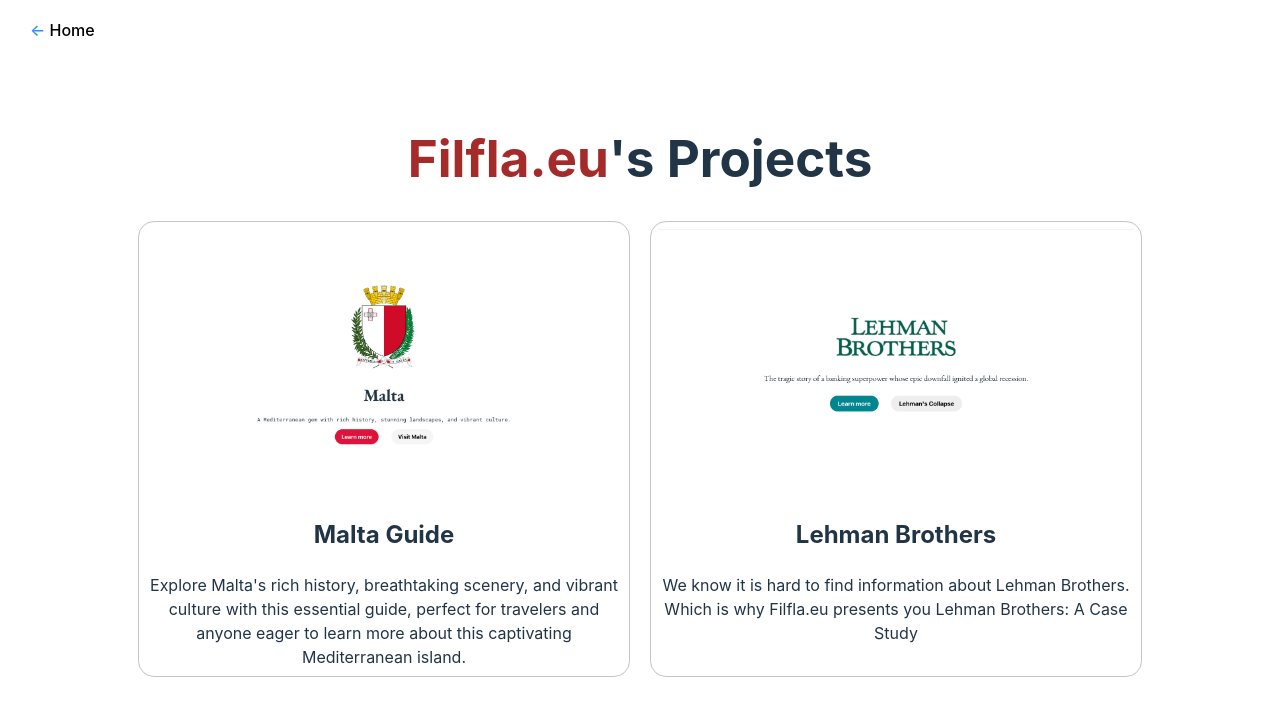
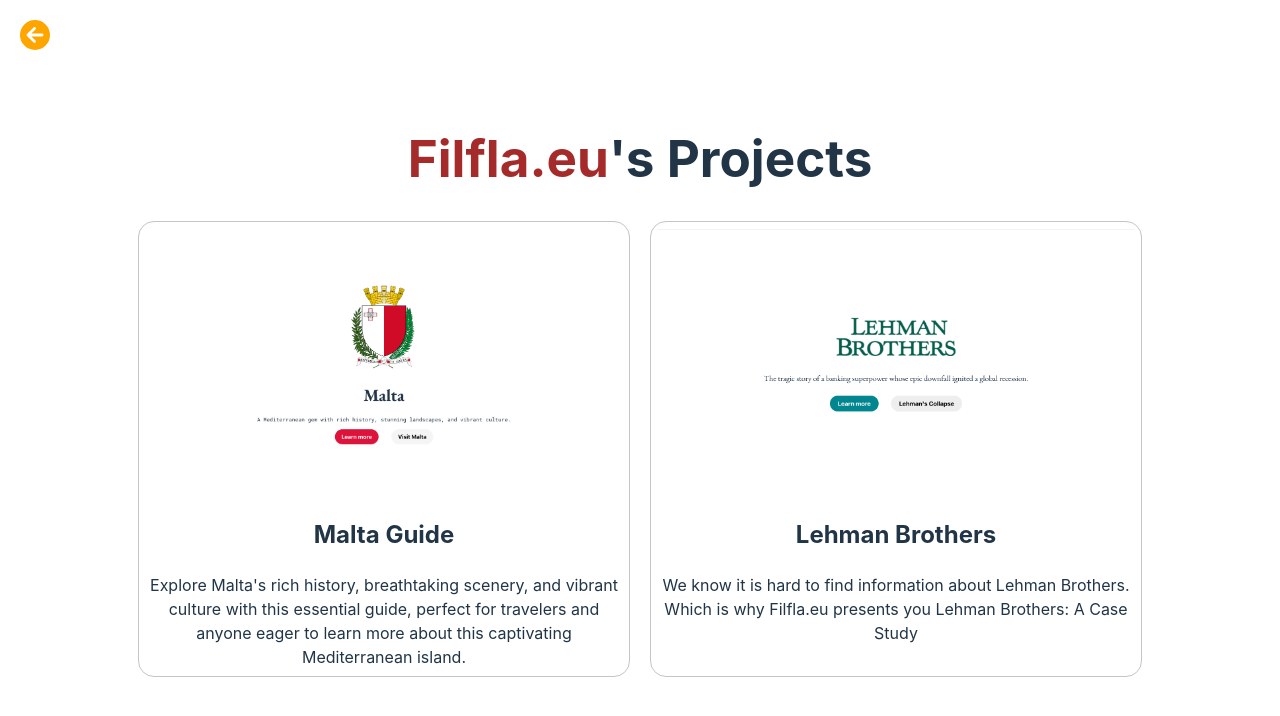
Before and after one commit to Arce-Mdina/apex-app, a React (Vite) app: page /projects in a window 1280 px wide. Shown: the top 716 px of the page. Built offline with nearby package versions, Linux system fonts and the light colour scheme; a web font is replaced by a local one.

Commit message:
Adapted back button and added new button on landing

```diff
--- a/src/App.css
+++ b/src/App.css
@@ -9,6 +9,17 @@
   margin: 0 auto;
   /* padding: 2rem; */
   text-align: center;
+}
+
+.home-btn {
+  transition: 0.3s ease-in-out;
+  color: orange;
+  padding: 10px;
+  cursor: pointer;
+}
+
+.home-btn:hover {
+  color: rgb(215, 140, 0);
 }
 
 .foot-link {
@@ -386,9 +397,9 @@
     width:85vw;
   }
 
-  .back-button {
+  /* .back-button {
     position: absolute;
-  }
+  } */
 
 
 }
--- a/src/components/HomeButton.jsx
+++ b/src/components/HomeButton.jsx
@@ -1,5 +1,8 @@
 import React from 'react';
 import { useNavigate } from 'react-router-dom';
+
+import { FontAwesomeIcon as Icon } from '@fortawesome/react-fontawesome';
+import { faArrowCircleLeft } from '@fortawesome/free-solid-svg-icons';
 
 const HomeButton = () => {
 
@@ -8,9 +11,10 @@
     return (
         <>
             <div className="back-button">
-                <button onClick={() => navigate('/')}>
+                {/* <button>
                     <span style={{ color: "dodgerblue" }}>&#x2190;</span>&nbsp;<span style={{ color: "black" }}>Home</span>
-                </button>
+                </button> */}
+                <Icon icon={faArrowCircleLeft} className="home-btn" onClick={() => navigate('/')} style={{ fontSize: 30 }}/>
             </div>
         </>
     );
--- a/src/sections/Landing.jsx
+++ b/src/sections/Landing.jsx
@@ -94,6 +94,10 @@
             spanning multiple fields, each designed to make an impact.
             Whether you're interested in tech, sustainability, or creative ventures,
             Filfla.eu connects you to cutting-edge solutions.
+
+            <br></br>
+            <br></br>
+            <button className="project-btn" onClick={() => navigate('/research')}>Our research</button>
           </>
         }
       />
```
